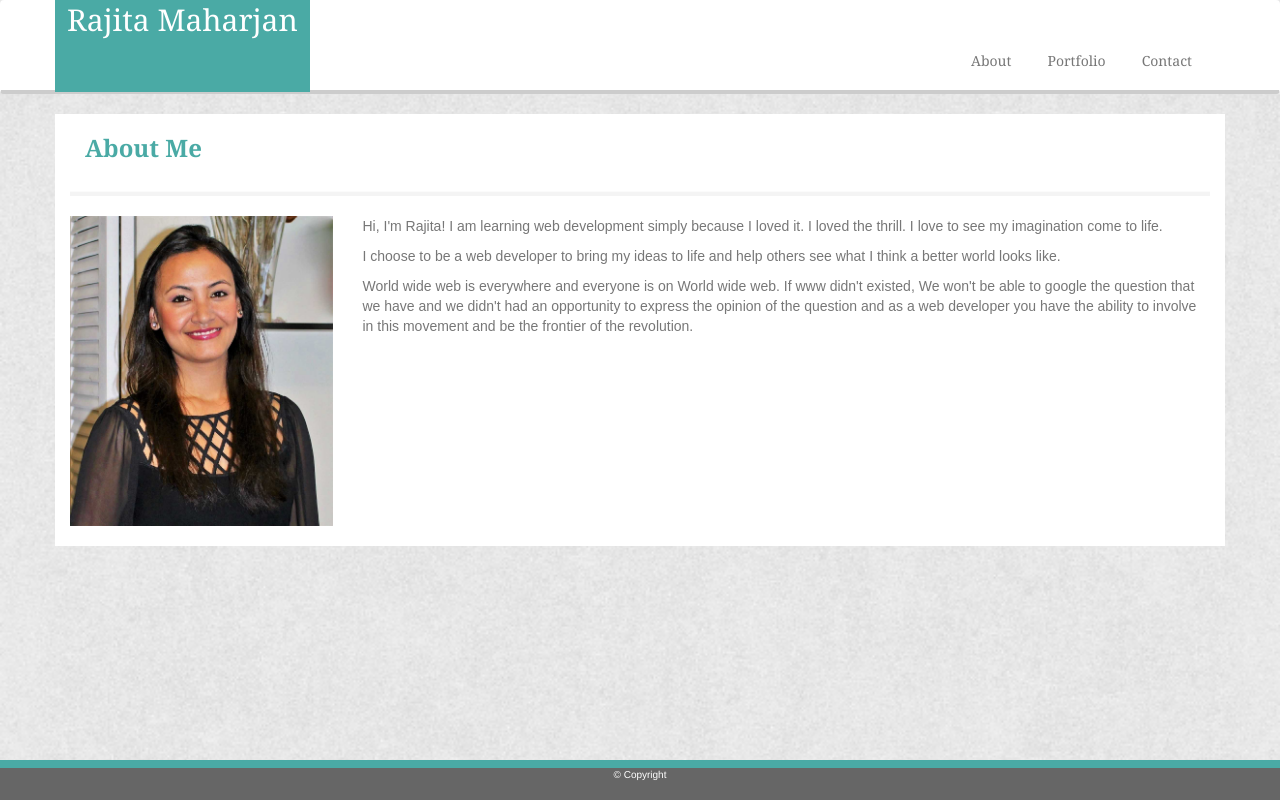
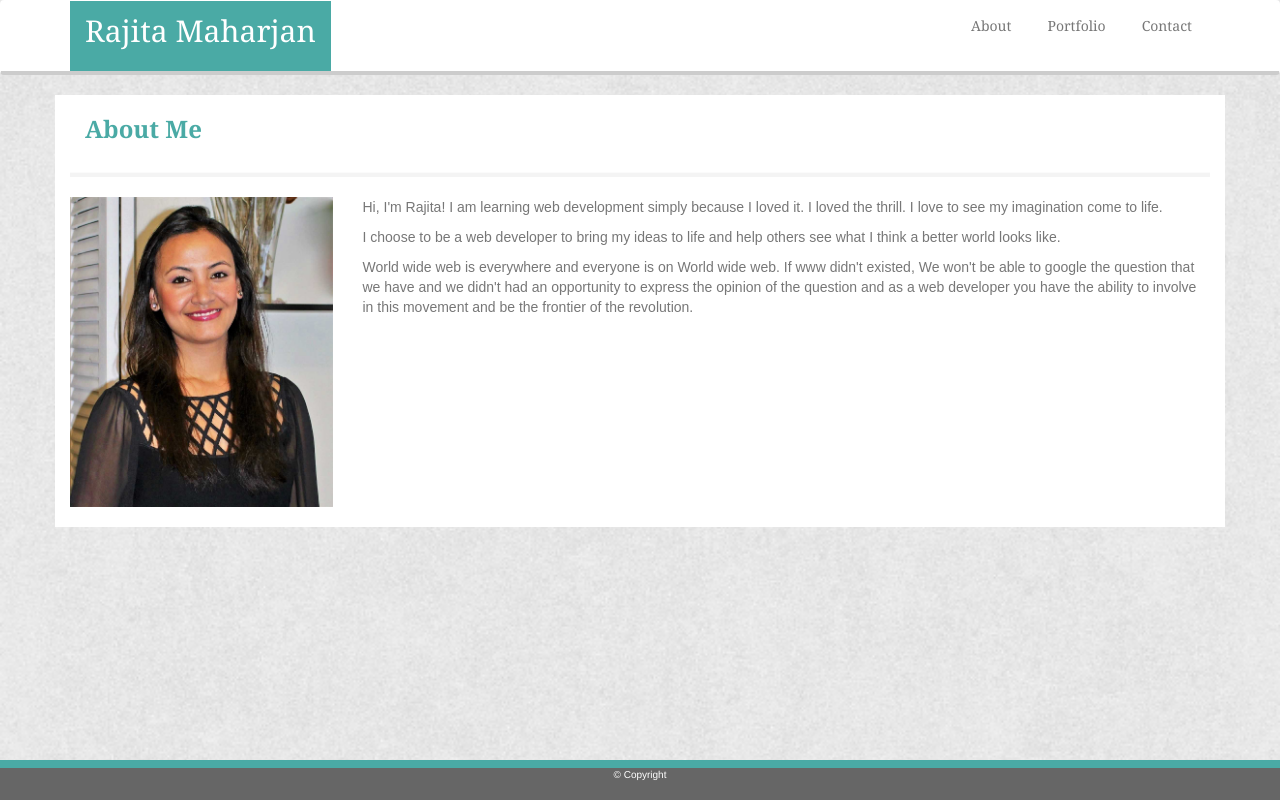
Before and after one commit to marajita/Bootstrap-Portfolio, a plain HTML site: page index.html in a window 1280 px wide. Drawn offline with nearby package versions, Linux system fonts and the light colour scheme.

Commit message:
Final commit

```diff
--- a/assets/css/style.css
+++ b/assets/css/style.css
@@ -28,9 +28,8 @@ img {
 
 .navbar {
     background: #ffffff;
-    height: 94px;
+    height: 75px;
     border-bottom: 4px solid #cccccc;
-    padding: 15px;
     font-family: 'Georgia', Times, "Times New Roman", serif;
 }
 
@@ -54,19 +53,14 @@ a {
 
 .heading {
     margin: auto;
+    height: 100%;
 }
 
 .navbar-brand{
     background: #4aaaa5;
     color: white;
     font-size: 30px;
-    padding: 52px 12px;
-    float: inherit;
-    line-height: 1px;
-}
-
-.navbar-header {
-    float: unset;
+    height: 100%
 }
 
 .footer {
@@ -120,3 +114,21 @@ hr {
     width: 100%;
     height: 155px;
 }
+
+#navbarCollapse {
+    height: 100% !important;
+
+}
+
+.flex{
+    display: flex;
+    align-items: center;
+    justify-content: center;
+    height: 100%;
+    width: 100%;
+}
+
+#myName{
+    color:#ffffff;
+    font-family: 'Georgia', Times, "Times New Roman", serif;
+}
--- a/index.html
+++ b/index.html
@@ -14,18 +14,19 @@
 <body>
   <header>
     <nav class="navbar" role="navigation">
-      <div class="container heading">
-        <div class="navbar-header">
-          <a class="navbar-brand" href="index.html">Rajita Maharjan</a>
-        </div>
+      <div class="container heading ">
         <div id="navbarCollapse" class="collapse navbar-collapse">
+          <a class="navbar-brand" href="index.html">
+            <div class="flex">
+              <p id="myName"> Rajita Maharjan</p>
+            </div>
+          </a>
           <ul class="nav navbar-nav navbar-right">
             <li><a href="index.html">About</a></li>
             <li><a href="portfolio.html">Portfolio</a></li>
             <li><a href="contact.html">Contact</a></li>
           </ul>
         </div>
-      </div>
     </nav>
   </header>
 
```
Also changed, not shown: contact.html (+6 -5 lines), portfolio.html (+6 -5 lines).
